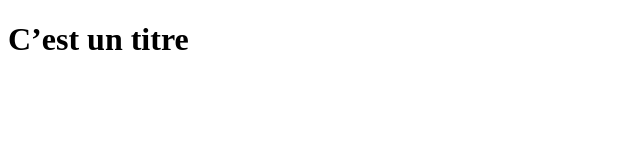
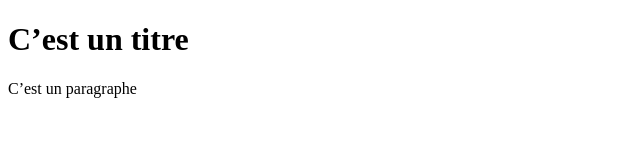
Before and after one commit to ZaRroM2/Test, a plain HTML site: page index.html in a window 1280 px wide. Shown: the whole page, without its empty margins (0-640 px from the left). Drawn offline with Linux system fonts and the light colour scheme.

Commit message:
deuxiemecommit

```diff
--- a/index.html
+++ b/index.html
@@ -4,5 +4,6 @@
 
     <body>
         <h1>C’est un titre </h1>
+        <p>C’est un paragraphe</p>
     </body>
 </html>
```
